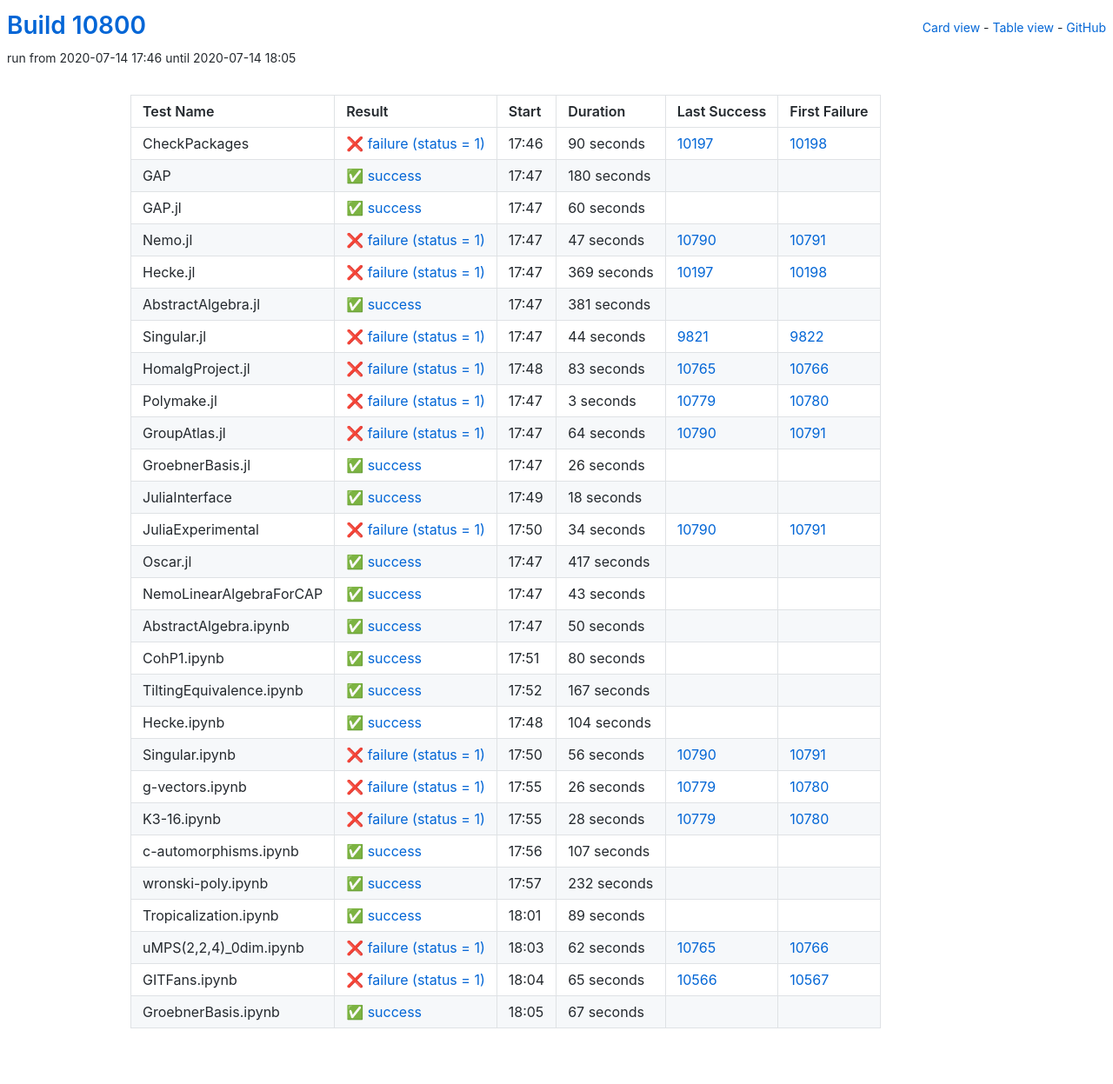
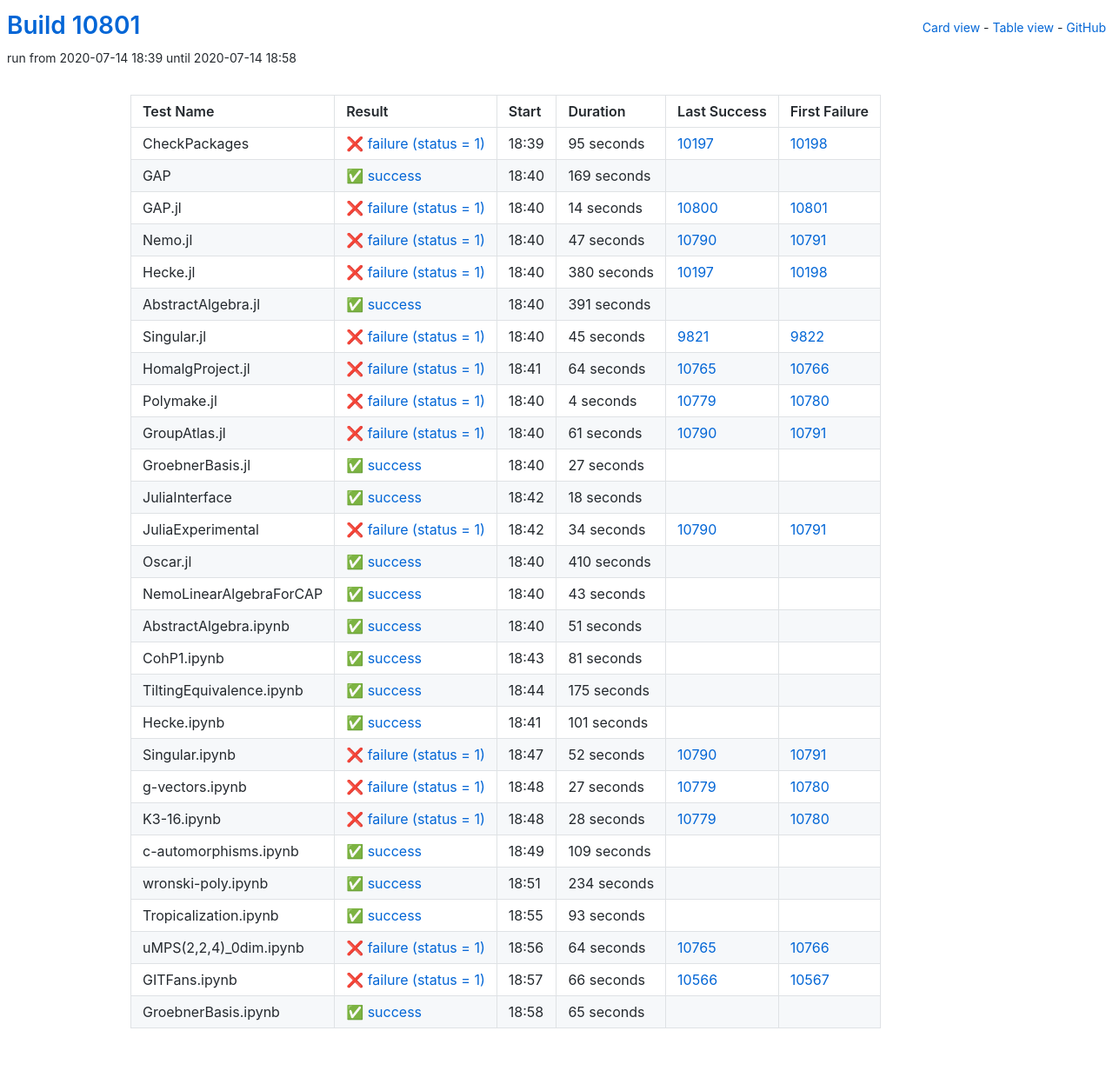
Before and after one commit to oscar-system/oscar-ci-status, a Jekyll site: the page built from table.html, in a window 1280 px wide. Shown: the whole page at 87% size. Built offline with Jekyll 4.4.1, drawn with Linux system fonts in a browser that asks for light colours.

Commit message:
Build #10801

```diff
--- a/_data/ci.yml
+++ b/_data/ci.yml
@@ -1,6 +1,6 @@
 ---
-build: 10800
-build_url: https://oscarci.mathematik.uni-kl.de/job/oscar/10800/
+build: 10801
+build_url: https://oscarci.mathematik.uni-kl.de/job/oscar/10801/
 job: oscar
 organization: oscar-system
 repo: oscar-ci-status
@@ -8,44 +8,44 @@
 tests:
 - name: CheckPackages
   id: checkpackages
-  log: https://oscarci.mathematik.uni-kl.de/job/oscar/10800/artifact/logs/build-10800/CheckPackages.log
-  start: 2020-07-14 17:46
+  log: https://oscarci.mathematik.uni-kl.de/job/oscar/10801/artifact/logs/build-10801/CheckPackages.log
+  start: 2020-07-14 18:39
   success: false
   exitcode: 1
   status: failure
-  duration: 90
+  duration: 95
   last_success: 10197
   last_success_url: https://oscarci.mathematik.uni-kl.de/job/oscar/10197/
   first_failure: 10198
   first_failure_url: https://oscarci.mathematik.uni-kl.de/job/oscar/10198/
 - name: GAP
   id: gap
-  log: https://oscarci.mathematik.uni-kl.de/job/oscar/10800/artifact/logs/build-10800/GAP.log
-  start: 2020-07-14 17:47
+  log: https://oscarci.mathematik.uni-kl.de/job/oscar/10801/artifact/logs/build-10801/GAP.log
+  start: 2020-07-14 18:40
   success: true
   exitcode: 0
   status: success
-  duration: 180
+  duration: 169
   last_success: false
   last_success_url:
   first_failure: false
   first_failure_url:
 - name: GAP.jl
   id: gap-jl
-  log: https://oscarci.mathematik.uni-kl.de/job/oscar/10800/artifact/logs/build-10800/GAP.jl.log
-  start: 2020-07-14 17:47
-  success: true
-  exitcode: 0
-  status: success
-  duration: 60
-  last_success: false
-  last_success_url:
-  first_failure: false
-  first_failure_url:
+  log: https://oscarci.mathematik.uni-kl.de/job/oscar/10801/artifact/logs/build-10801/GAP.jl.log
+  start: 2020-07-14 18:40
+  success: false
+  exitcode: 1
+  status: failure
+  duration: 14
+  last_success: 10800
+  last_success_url: https://oscarci.mathematik.uni-kl.de/job/oscar/10800/
+  first_failure: 10801
+  first_failure_url: https://oscarci.mathematik.uni-kl.de/job/oscar/10801/
 - name: Nemo.jl
   id: nemo-jl
-  log: https://oscarci.mathematik.uni-kl.de/job/oscar/10800/artifact/logs/build-10800/Nemo.jl.log
-  start: 2020-07-14 17:47
+  log: https://oscarci.mathematik.uni-kl.de/job/oscar/10801/artifact/logs/build-10801/Nemo.jl.log
+  start: 2020-07-14 18:40
   success: false
   exitcode: 1
   status: failure
@@ -56,92 +56,92 @@
   first_failure_url: https://oscarci.mathematik.uni-kl.de/job/oscar/10791/
 - name: Hecke.jl
   id: hecke-jl
-  log: https://oscarci.mathematik.uni-kl.de/job/oscar/10800/artifact/logs/build-10800/Hecke.jl.log
-  start: 2020-07-14 17:47
+  log: https://oscarci.mathematik.uni-kl.de/job/oscar/10801/artifact/logs/build-10801/Hecke.jl.log
+  start: 2020-07-14 18:40
   success: false
   exitcode: 1
   status: failure
-  duration: 369
+  duration: 380
   last_success: 10197
   last_success_url: https://oscarci.mathematik.uni-kl.de/job/oscar/10197/
   first_failure: 10198
   first_failure_url: https://oscarci.mathematik.uni-kl.de/job/oscar/10198/
 - name: AbstractAlgebra.jl
   id: abstractalgebra-jl
-  log: https://oscarci.mathematik.uni-kl.de/job/oscar/10800/artifact/logs/build-10800/AbstractAlgebra.jl.log
-  start: 2020-07-14 17:47
+  log: https://oscarci.mathematik.uni-kl.de/job/oscar/10801/artifact/logs/build-10801/AbstractAlgebra.jl.log
+  start: 2020-07-14 18:40
   success: true
   exitcode: 0
   status: success
-  duration: 381
+  duration: 391
   last_success: false
   last_success_url:
   first_failure: false
   first_failure_url:
 - name: Singular.jl
   id: singular-jl
-  log: https://oscarci.mathematik.uni-kl.de/job/oscar/10800/artifact/logs/build-10800/Singular.jl.log
-  start: 2020-07-14 17:47
+  log: https://oscarci.mathematik.uni-kl.de/job/oscar/10801/artifact/logs/build-10801/Singular.jl.log
+  start: 2020-07-14 18:40
   success: false
   exitcode: 1
   status: failure
-  duration: 44
+  duration: 45
   last_success: 9821
   last_success_url: https://oscarci.mathematik.uni-kl.de/job/oscar/9821/
   first_failure: 9822
   first_failure_url: https://oscarci.mathematik.uni-kl.de/job/oscar/9822/
 - name: HomalgProject.jl
   id: homalgproject-jl
-  log: https://oscarci.mathematik.uni-kl.de/job/oscar/10800/artifact/logs/build-10800/HomalgProject.jl.log
-  start: 2020-07-14 17:48
+  log: https://oscarci.mathematik.uni-kl.de/job/oscar/10801/artifact/logs/build-10801/HomalgProject.jl.log
+  start: 2020-07-14 18:41
   success: false
   exitcode: 1
   status: failure
-  duration: 83
+  duration: 64
   last_success: 10765
   last_success_url: https://oscarci.mathematik.uni-kl.de/job/oscar/10765/
   first_failure: 10766
   first_failure_url: https://oscarci.mathematik.uni-kl.de/job/oscar/10766/
 - name: Polymake.jl
   id: polymake-jl
-  log: https://oscarci.mathematik.uni-kl.de/job/oscar/10800/artifact/logs/build-10800/Polymake.jl.log
-  start: 2020-07-14 17:47
+  log: https://oscarci.mathematik.uni-kl.de/job/oscar/10801/artifact/logs/build-10801/Polymake.jl.log
+  start: 2020-07-14 18:40
   success: false
   exitcode: 1
   status: failure
-  duration: 3
+  duration: 4
   last_success: 10779
   last_success_url: https://oscarci.mathematik.uni-kl.de/job/oscar/10779/
   first_failure: 10780
   first_failure_url: https://oscarci.mathematik.uni-kl.de/job/oscar/10780/
 - name: GroupAtlas.jl
   id: groupatlas-jl
-  log: https://oscarci.mathematik.uni-kl.de/job/oscar/10800/artifact/logs/build-10800/GroupAtlas.jl.log
-  start: 2020-07-14 17:47
+  log: https://oscarci.mathematik.uni-kl.de/job/oscar/10801/artifact/logs/build-10801/GroupAtlas.jl.log
+  start: 2020-07-14 18:40
   success: false
   exitcode: 1
   status: failure
-  duration: 64
+  duration: 61
   last_success: 10790
   last_success_url: https://oscarci.mathematik.uni-kl.de/job/oscar/10790/
   first_failure: 10791
   first_failure_url: https://oscarci.mathematik.uni-kl.de/job/oscar/10791/
 - name: GroebnerBasis.jl
   id: groebnerbasis-jl
-  log: https://oscarci.mathematik.uni-kl.de/job/oscar/10800/artifact/logs/build-10800/GroebnerBasis.jl.log
-  start: 2020-07-14 17:47
+  log: https://oscarci.mathematik.uni-kl.de/job/oscar/10801/artifact/logs/build-10801/GroebnerBasis.jl.log
+  start: 2020-07-14 18:40
   success: true
   exitcode: 0
   status: success
-  duration: 26
+  duration: 27
   last_success: false
   last_success_url:
   first_failure: false
   first_failure_url:
 - name: JuliaInterface
   id: juliainterface
-  log: https://oscarci.mathematik.uni-kl.de/job/oscar/10800/artifact/logs/build-10800/JuliaInterface.log
-  start: 2020-07-14 17:49
+  log: https://oscarci.mathematik.uni-kl.de/job/oscar/10801/artifact/logs/build-10801/JuliaInterface.log
+  start: 2020-07-14 18:42
   success: true
   exitcode: 0
   status: success
@@ -152,8 +152,8 @@
   first_failure_url:
 - name: JuliaExperimental
   id: juliaexperimental
-  log: https://oscarci.mathematik.uni-kl.de/job/oscar/10800/artifact/logs/build-10800/JuliaExperimental.log
-  start: 2020-07-14 17:50
+  log: https://oscarci.mathematik.uni-kl.de/job/oscar/10801/artifact/logs/build-10801/JuliaExperimental.log
+  start: 2020-07-14 18:42
   success: false
   exitcode: 1
   status: failure
@@ -164,20 +164,20 @@
   first_failure_url: https://oscarci.mathematik.uni-kl.de/job/oscar/10791/
 - name: Oscar.jl
   id: oscar-jl
-  log: https://oscarci.mathematik.uni-kl.de/job/oscar/10800/artifact/logs/build-10800/Oscar.jl.log
-  start: 2020-07-14 17:47
+  log: https://oscarci.mathematik.uni-kl.de/job/oscar/10801/artifact/logs/build-10801/Oscar.jl.log
+  start: 2020-07-14 18:40
   success: true
   exitcode: 0
   status: success
-  duration: 417
+  duration: 410
   last_success: false
   last_success_url:
   first_failure: false
   first_failure_url:
 - name: NemoLinearAlgebraForCAP
   id: nemolinearalgebraforcap
-  log: https://oscarci.mathematik.uni-kl.de/job/oscar/10800/artifact/logs/build-10800/NemoLinearAlgebraForCAP.log
-  start: 2020-07-14 17:47
+  log: https://oscarci.mathematik.uni-kl.de/job/oscar/10801/artifact/logs/build-10801/NemoLinearAlgebraForCAP.log
+  start: 2020-07-14 18:40
   success: true
   exitcode: 0
   status: success
@@ -188,80 +188,80 @@
   first_failure_url:
 - name: AbstractAlgebra.ipynb
   id: abstractalgebra-ipynb
-  log: https://oscarci.mathematik.uni-kl.de/job/oscar/10800/artifact/logs/build-10800/AbstractAlgebra.ipynb.log
-  start: 2020-07-14 17:47
+  log: https://oscarci.mathematik.uni-kl.de/job/oscar/10801/artifact/logs/build-10801/AbstractAlgebra.ipynb.log
+  start: 2020-07-14 18:40
   success: true
   exitcode: 0
   status: success
-  duration: 50
+  duration: 51
   last_success: false
   last_success_url:
   first_failure: false
   first_failure_url:
 - name: CohP1.ipynb
   id: cohp1-ipynb
-  log: https://oscarci.mathematik.uni-kl.de/job/oscar/10800/artifact/logs/build-10800/CohP1.ipynb.log
-  start: 2020-07-14 17:51
+  log: https://oscarci.mathematik.uni-kl.de/job/oscar/10801/artifact/logs/build-10801/CohP1.ipynb.log
+  start: 2020-07-14 18:43
   success: true
   exitcode: 0
   status: success
-  duration: 80
+  duration: 81
   last_success: false
   last_success_url:
   first_failure: false
   first_failure_url:
 - name: TiltingEquivalence.ipynb
   id: tiltingequivalence-ipynb
-  log: https://oscarci.mathematik.uni-kl.de/job/oscar/10800/artifact/logs/build-10800/TiltingEquivalence.ipynb.log
-  start: 2020-07-14 17:52
+  log: https://oscarci.mathematik.uni-kl.de/job/oscar/10801/artifact/logs/build-10801/TiltingEquivalence.ipynb.log
+  start: 2020-07-14 18:44
   success: true
   exitcode: 0
   status: success
-  duration: 167
+  duration: 175
   last_success: false
   last_success_url:
   first_failure: false
   first_failure_url:
 - name: Hecke.ipynb
   id: hecke-ipynb
-  log: https://oscarci.mathematik.uni-kl.de/job/oscar/10800/artifact/logs/build-10800/Hecke.ipynb.log
-  start: 2020-07-14 17:48
+  log: https://oscarci.mathematik.uni-kl.de/job/oscar/10801/artifact/logs/build-10801/Hecke.ipynb.log
+  start: 2020-07-14 18:41
   success: true
   exitcode: 0
   status: success
-  duration: 104
+  duration: 101
   last_success: false
   last_success_url:
   first_failure: false
   first_failure_url:
 - name: Singular.ipynb
   id: singular-ipynb
-  log: https://oscarci.mathematik.uni-kl.de/job/oscar/10800/artifact/logs/build-10800/Singular.ipynb.log
-  start: 2020-07-14 17:50
+  log: https://oscarci.mathematik.uni-kl.de/job/oscar/10801/artifact/logs/build-10801/Singular.ipynb.log
+  start: 2020-07-14 18:47
   success: false
   exitcode: 1
   status: failure
-  duration: 56
+  duration: 52
   last_success: 10790
   last_success_url: https://oscarci.mathematik.uni-kl.de/job/oscar/10790/
   first_failure: 10791
   first_failure_url: https://oscarci.mathematik.uni-kl.de/job/oscar/10791/
 - name: g-vectors.ipynb
   id: g-vectors-ipynb
-  log: https://oscarci.mathematik.uni-kl.de/job/oscar/10800/artifact/logs/build-10800/g-vectors.ipynb.log
-  start: 2020-07-14 17:55
+  log: https://oscarci.mathematik.uni-kl.de/job/oscar/10801/artifact/logs/build-10801/g-vectors.ipynb.log
+  start: 2020-07-14 18:48
   success: false
   exitcode: 1
   status: failure
-  duration: 26
+  duration: 27
   last_success: 10779
   last_success_url: https://oscarci.mathematik.uni-kl.de/job/oscar/10779/
   first_failure: 10780
   first_failure_url: https://oscarci.mathematik.uni-kl.de/job/oscar/10780/
 - name: K3-16.ipynb
   id: k3-16-ipynb
-  log: https://oscarci.mathematik.uni-kl.de/job/oscar/10800/artifact/logs/build-10800/K3-16.ipynb.log
-  start: 2020-07-14 17:55
+  log: https://oscarci.mathematik.uni-kl.de/job/oscar/10801/artifact/logs/build-10801/K3-16.ipynb.log
+  start: 2020-07-14 18:48
   success: false
   exitcode: 1
   status: failure
@@ -272,72 +272,72 @@
   first_failure_url: https://oscarci.mathematik.uni-kl.de/job/oscar/10780/
 - name: c-automorphisms.ipynb
   id: c-automorphisms-ipynb
-  log: https://oscarci.mathematik.uni-kl.de/job/oscar/10800/artifact/logs/build-10800/c-automorphisms.ipynb.log
-  start: 2020-07-14 17:56
+  log: https://oscarci.mathematik.uni-kl.de/job/oscar/10801/artifact/logs/build-10801/c-automorphisms.ipynb.log
+  start: 2020-07-14 18:49
   success: true
   exitcode: 0
   status: success
-  duration: 107
+  duration: 109
   last_success: false
   last_success_url:
   first_failure: false
   first_failure_url:
 - name: wronski-poly.ipynb
   id: wronski-poly-ipynb
-  log: https://oscarci.mathematik.uni-kl.de/job/oscar/10800/artifact/logs/build-10800/wronski-poly.ipynb.log
-  start: 2020-07-14 17:57
+  log: https://oscarci.mathematik.uni-kl.de/job/oscar/10801/artifact/logs/build-10801/wronski-poly.ipynb.log
+  start: 2020-07-14 18:51
   success: true
   exitcode: 0
   status: success
-  duration: 232
+  duration: 234
   last_success: false
   last_success_url:
   first_failure: false
   first_failure_url:
 - name: Tropicalization.ipynb
   id: tropicalization-ipynb
-  log: https://oscarci.mathematik.uni-kl.de/job/oscar/10800/artifact/logs/build-10800/Tropicalization.ipynb.log
-  start: 2020-07-14 18:01
+  log: https://oscarci.mathematik.uni-kl.de/job/oscar/10801/artifact/logs/build-10801/Tropicalization.ipynb.log
+  start: 2020-07-14 18:55
   success: true
   exitcode: 0
   status: success
-  duration: 89
+  duration: 93
   last_success: false
   last_success_url:
   first_failure: false
   first_failure_url:
 - name: uMPS(2,2,4)_0dim.ipynb
   id: umps-2-2-4-0dim-ipynb
-  log: https://oscarci.mathematik.uni-kl.de/job/oscar/10800/artifact/logs/build-10800/uMPS-2-2-4-_0dim.ipynb.log
-  start: 2020-07-14 18:03
+  log: https://oscarci.mathematik.uni-kl.de/job/oscar/10801/artifact/logs/build-10801/uMPS-2-2-4-_0dim.ipynb.log
+  start: 2020-07-14 18:56
   success: false
   exitcode: 1
   status: failure
-  duration: 62
+  duration: 64
   last_success: 10765
   last_success_url: https://oscarci.mathematik.uni-kl.de/job/oscar/10765/
   first_failure: 10766
   first_failure_url: https://oscarci.mathematik.uni-kl.de/job/oscar/10766/
 - name: GITFans.ipynb
   id: gitfans-ipynb
-  log: https://oscarci.mathematik.uni-kl.de/job/oscar/10800/artifact/logs/build-10800/GITFans.ipynb.log
-  start: 2020-07-14 18:04
+  log: https://oscarci.mathematik.uni-kl.de/job/oscar/10801/artifact/logs/build-10801/GITFans.ipynb.log
+  start: 2020-07-14 18:57
   success: false
   exitcode: 1
   status: failure
-  duration: 65
+  duration: 66
   last_success: 10566
   last_success_url: https://oscarci.mathematik.uni-kl.de/job/oscar/10566/
   first_failure: 10567
   first_failure_url: https://oscarci.mathematik.uni-kl.de/job/oscar/10567/
 - name: GroebnerBasis.ipynb
   id: groebnerbasis-ipynb
-  log: https://oscarci.mathematik.uni-kl.de/job/oscar/10800/artifact/logs/build-10800/GroebnerBasis.ipynb.log
-  start: 2020-07-14 18:05
+  log: https://oscarci.mathematik.uni-kl.de/job/oscar/10801/artifact/logs/build-10801/GroebnerBasis.ipynb.log
+  start: 2020-07-14 18:58
   success: true
   exitcode: 0
   status: success
-  duration: 67
+  duration: 65
   last_success: false
   last_success_url:
   first_failure: false
```
Also changed, not shown: README.md.
